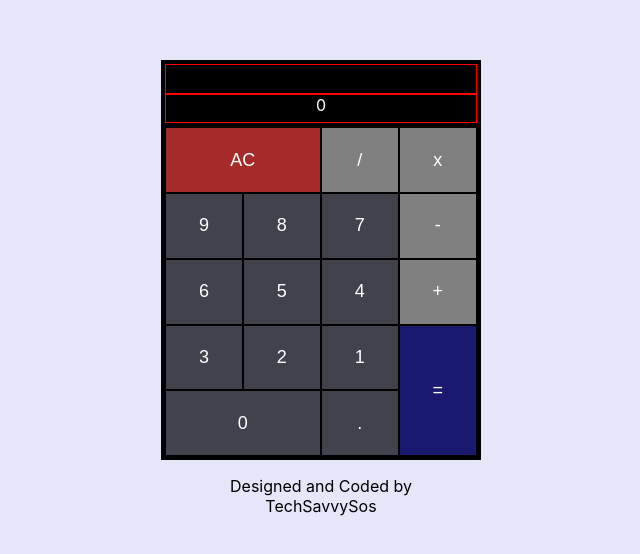
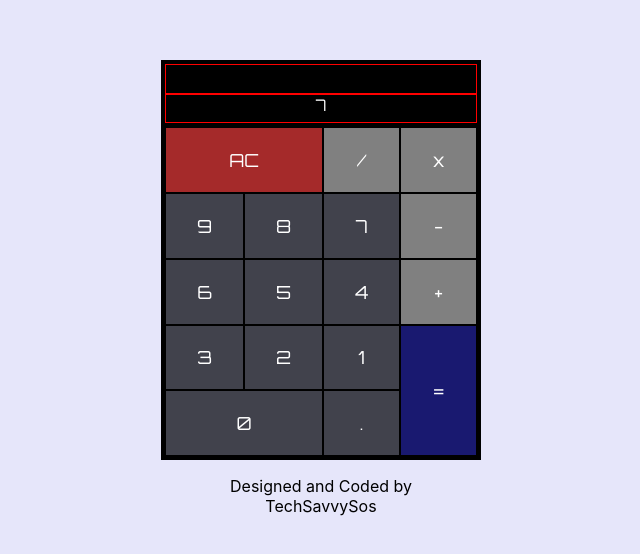
Before and after one commit to SospeterKe/javascript-calculator, a React (Create React App) app: page / in a window 1280 px wide. Shown: the part 104-658 px from the top of the page, without its empty margins (319-959 px from the left). Built offline with nearby package versions, Linux system fonts and the light colour scheme.

Commit message:
Added Orbitron font family from google API

```diff
--- a/src/components/App/App.css
+++ b/src/components/App/App.css
@@ -1,3 +1,4 @@
+@import url('https://fonts.googleapis.com/css?family=Orbitron');
 * {
     box-sizing: border-box;
   }
@@ -24,6 +25,7 @@
     border: 2px solid #000;
     background-color: #000;
     color: #fff;
+    font-family: Orbitron;
 }
 .input {
     height: calc(400px - 17%);
@@ -43,6 +45,7 @@ button {
    font-size: large;
    color: white;
    background-color: #41424C;
+   font-family: Orbitron;
 
 }
 button:hover{
--- a/src/components/App/App.js
+++ b/src/components/App/App.js
@@ -3,7 +3,7 @@ import './App.css';
 
 function App() {
 
-  const [input, setInput] = useState(0);
+  const [input, setInput] = useState(7);
 
   return (
     <div className="App">
```
